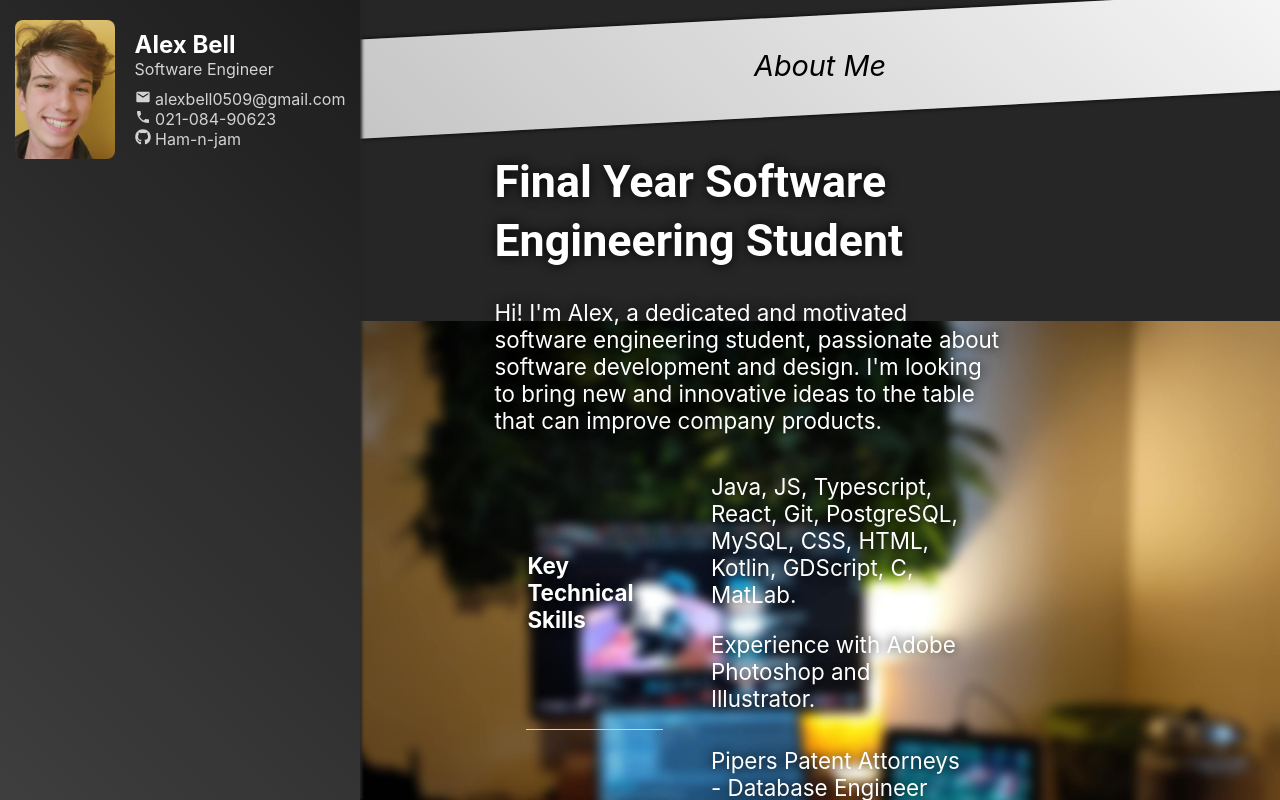
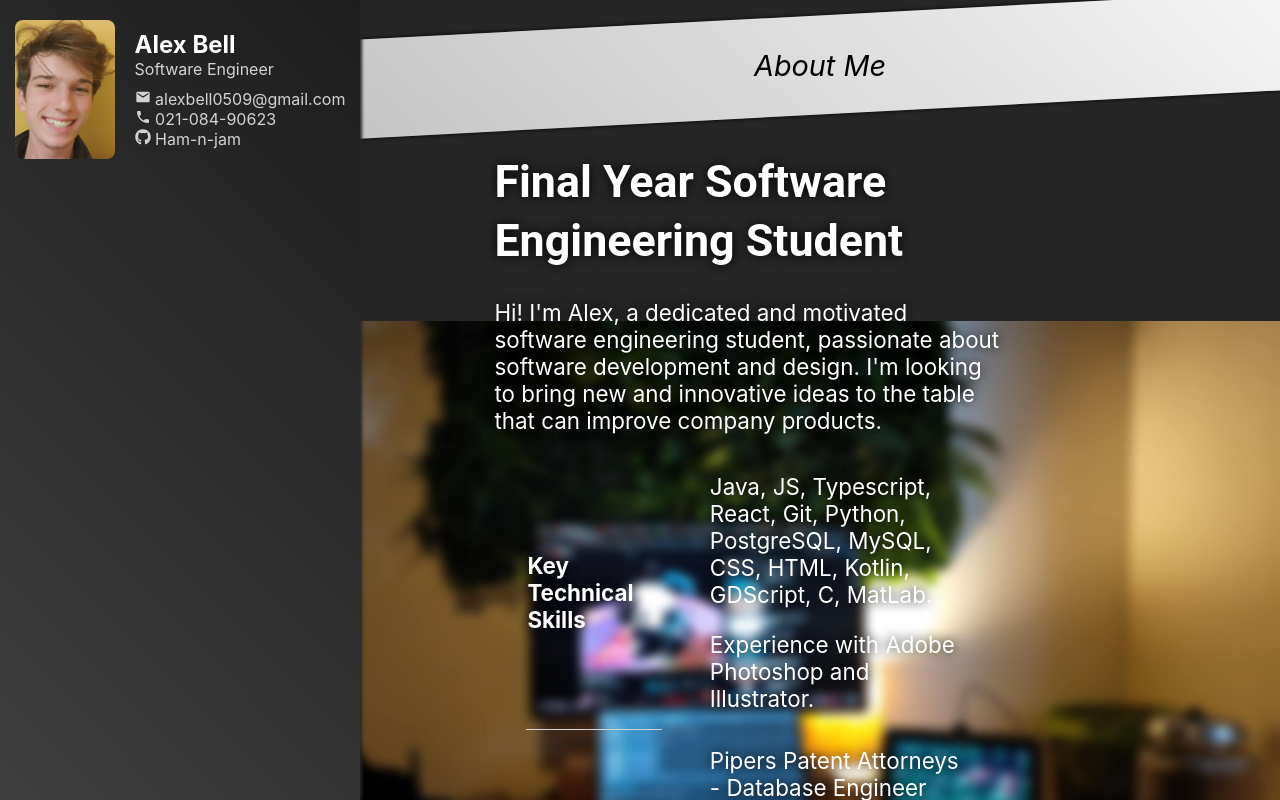
Before and after one commit to Ham-n-jam/Ham-n-jam.github.io, a React (Create React App) app: page / in a window 1280 px wide. Shown: the top 800 px of the page. Built offline with nearby package versions, Linux system fonts and the light colour scheme.

Commit message:
Added python

```diff
--- a/src/components/main-page/MainPage.jsx
+++ b/src/components/main-page/MainPage.jsx
@@ -45,7 +45,7 @@ export default function MainPage() {
                         <th>Key Technical Skills</th>
                         <td>
                             Java,
-                            JS, Typescript, React, Git,
+                            JS, Typescript, React, Git, Python,
                             PostgreSQL, MySQL, CSS, HTML, Kotlin, GDScript, C, MatLab.
                             <p />
                             Experience with Adobe
```
